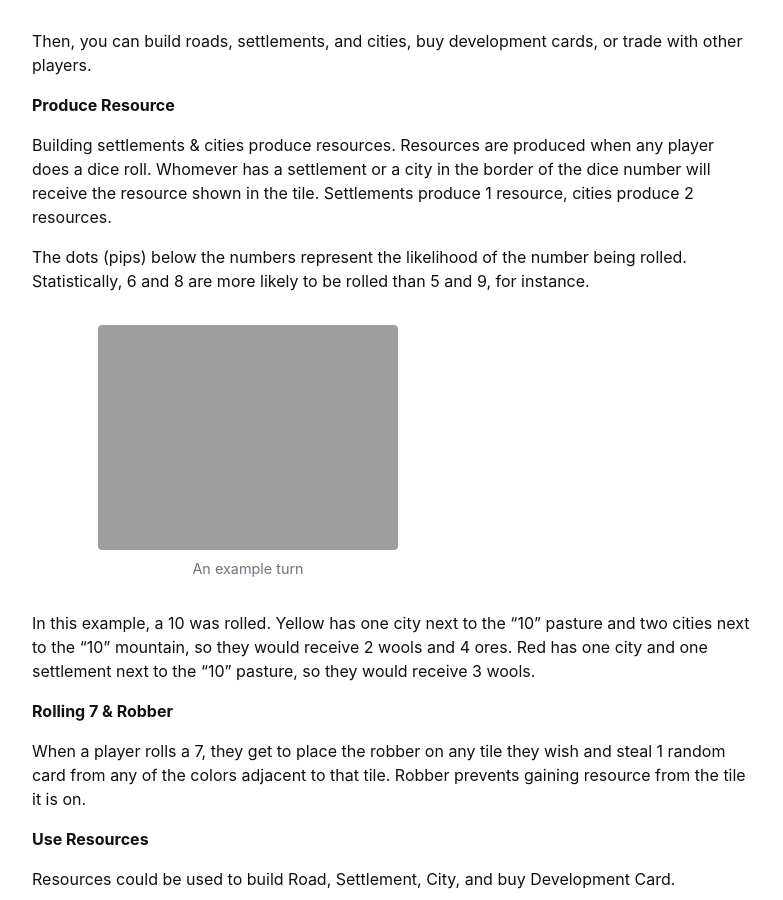
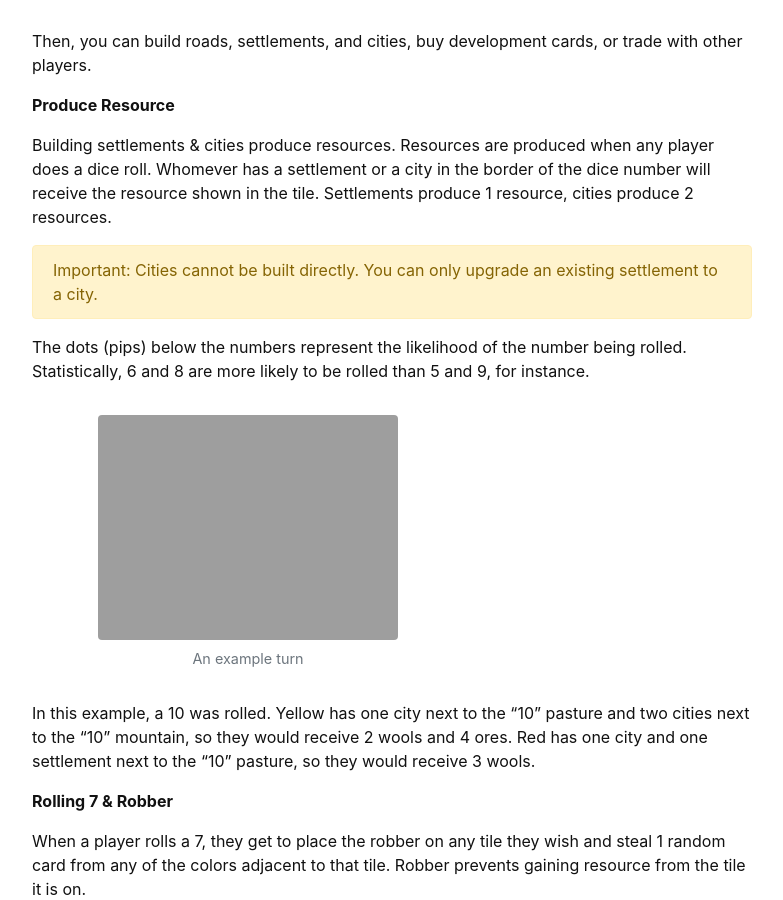
Before and after one commit to hanwendong1/VirtualGaming, a Jekyll site: the page built from content/4-Catan.md, in a window 1280 px wide and 900 px high, scrolled down 2002 px. Shown: the whole window, without its empty margins (248-1031 px from the left). Built offline with Jekyll 4.4.1, drawn with Linux system fonts in a browser that asks for light colours.

Commit message:
Update 4-Catan.md

```diff
--- a/content/4-Catan.md
+++ b/content/4-Catan.md
@@ -88,6 +88,9 @@ Then, you can build roads, settlements, and cities, buy development cards, or tr
 
 Building settlements & cities produce resources. Resources are produced when any player does a dice roll. Whomever has a settlement or a city in the border of the dice number will receive the resource shown in the tile. Settlements produce 1 resource, cities produce 2 resources.
 
+{% capture text %}Important: Cities cannot be built directly. You can only upgrade an existing settlement to a city.
+{% endcapture %} {% include alert.md text=text color="warning" %}
+
 The dots (pips) below the numbers represent the likelihood of the number being rolled. Statistically, 6 and 8 are more likely to be rolled than 5 and 9, for instance.
 
 {% include figure.html img="Example.png" alt="An example turn" caption="An example turn" width="75%" %}
```
